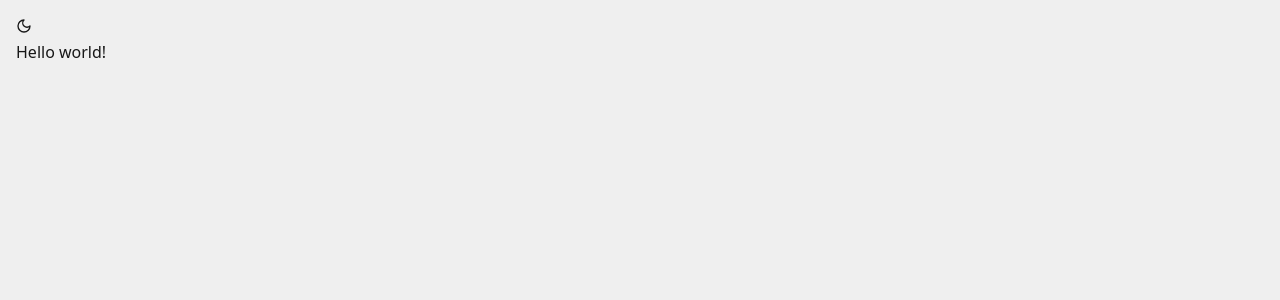
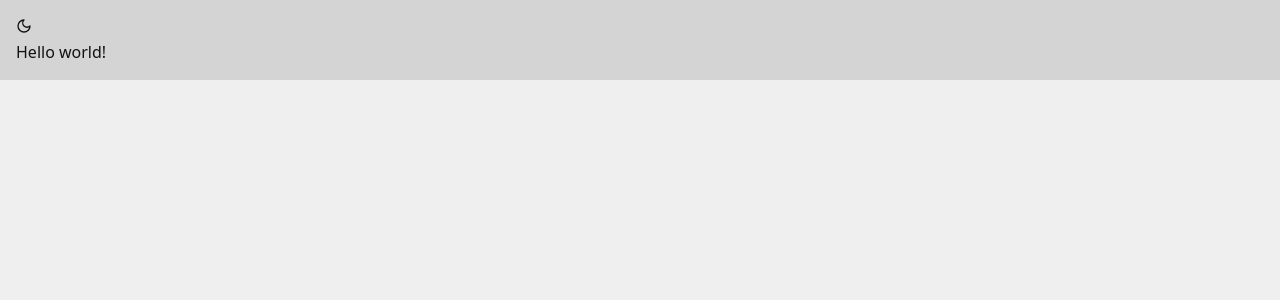
Before and after one commit to Mickael-Mesloub/portfolio-nextjs, a Next.js app: page /en in a window 1280 px wide. Shown: the top 300 px of the page. Built offline with nearby package versions, Linux system fonts and the light colour scheme.

Commit message:
styles: edit light dark mode

```diff
--- a/src/app/[locale]/globals.css
+++ b/src/app/[locale]/globals.css
@@ -1,26 +1,17 @@
 @import "tailwindcss";
 
-:root {
-  --primary: #af5a54;
-  --secondary: #e4dfd0;
-  --tertiary: #cbb491;
+@theme {
+  --color-bgBase: #efefef;
+  --color-txtBase: #121212;
 
-  --color-bg-primary: #efefef;
-  --color-txt-primary: #171717;
-
-  --color-bg-secondary: #dadada;
-  --color-txt-secondary: #282828;
+  --color-bgSubtle: #d4d4d4;
+  --color-txtSubtle: #3a3a3a;
 }
 
 .dark {
-  --color-bg-primary: #121212;
-  --color-txt-primary: #ededed;
+  --color-bgBase: #121212;
+  --color-txtBase: #ededed;
 
-  --color-bg-secondary: #282828;
-  --color-txt-secondary: #dadada;
+  --color-bgSubtle: #2a2a2a;
+  --color-txtSubtle: #bdbdbd;
 }
-
-body {
-  background-color: var(--color-bg-primary);
-  color: var(--color-txt-primary);
-}
--- a/src/app/[locale]/layout.tsx
+++ b/src/app/[locale]/layout.tsx
@@ -19,7 +19,7 @@ export default async function LocaleLayout({
 
   return (
     <html lang={locale} suppressHydrationWarning>
-      <body className="transition-colors duration-500">
+      <body className="bg-bgBase text-txtBase transition-colors duration-500">
         <Providers>
           <NextIntlClientProvider>{children}</NextIntlClientProvider>
         </Providers>
--- a/src/app/[locale]/page.tsx
+++ b/src/app/[locale]/page.tsx
@@ -22,7 +22,7 @@ export default function HomePage() {
   const t = useTranslations("HomePage");
 
   return (
-    <div className="p-4">
+    <div className="bg-bgSubtle p-4">
       <header className="app__header">
         <ThemeSwitch />
       </header>
```
